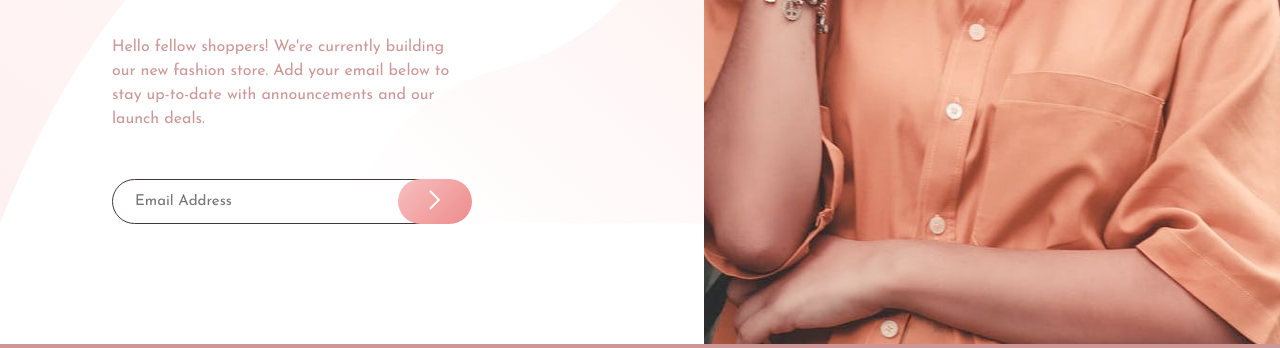
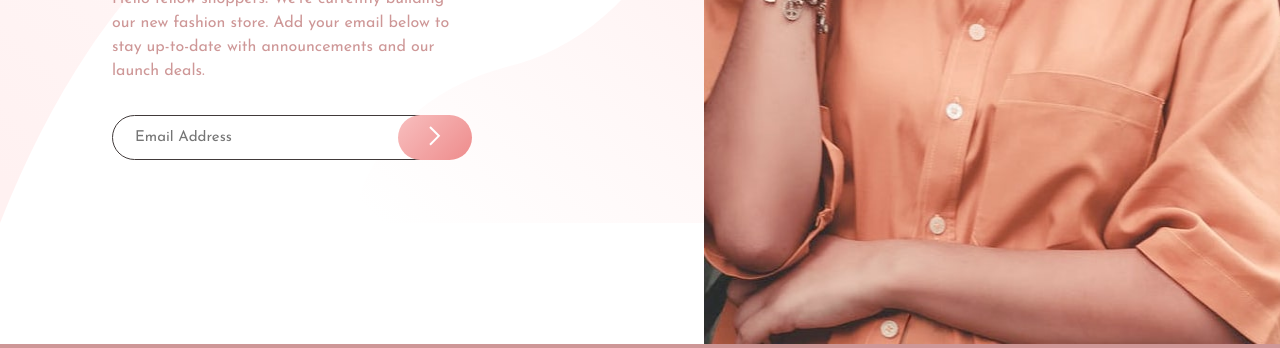
Before and after one commit to Talika-Bajaj/Base-Apparel, a plain HTML site: page index.html in a window 1280 px wide. Shown: the part 456-804 px from the top of the page. Drawn offline with Linux system fonts and the light colour scheme.

Commit message:
Update styles

```diff
--- a/responsive.css
+++ b/responsive.css
@@ -18,7 +18,7 @@
     }
 
     .data {
-        padding: 7rem;
+        padding: 5rem 7rem;
         background: white url(images/bg-pattern-desktop.svg) no-repeat;
         background-size: contain;
 
@@ -28,7 +28,7 @@
         width: 75%;
         padding: 0;
         margin-top: 6rem;
-        gap: 3rem;
+        gap: 2em;
         align-items: start;
         /* width: 500px; */
     }
```
